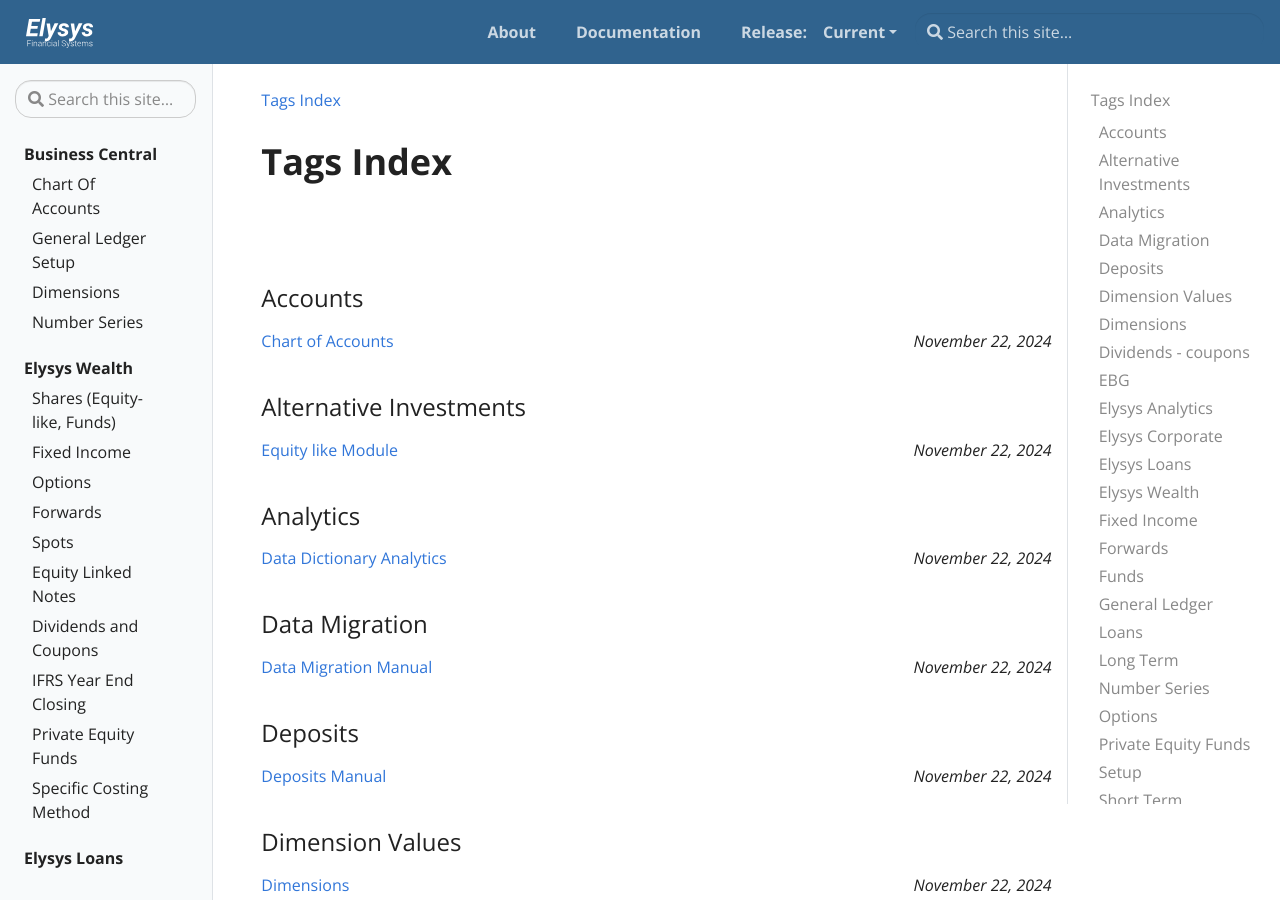
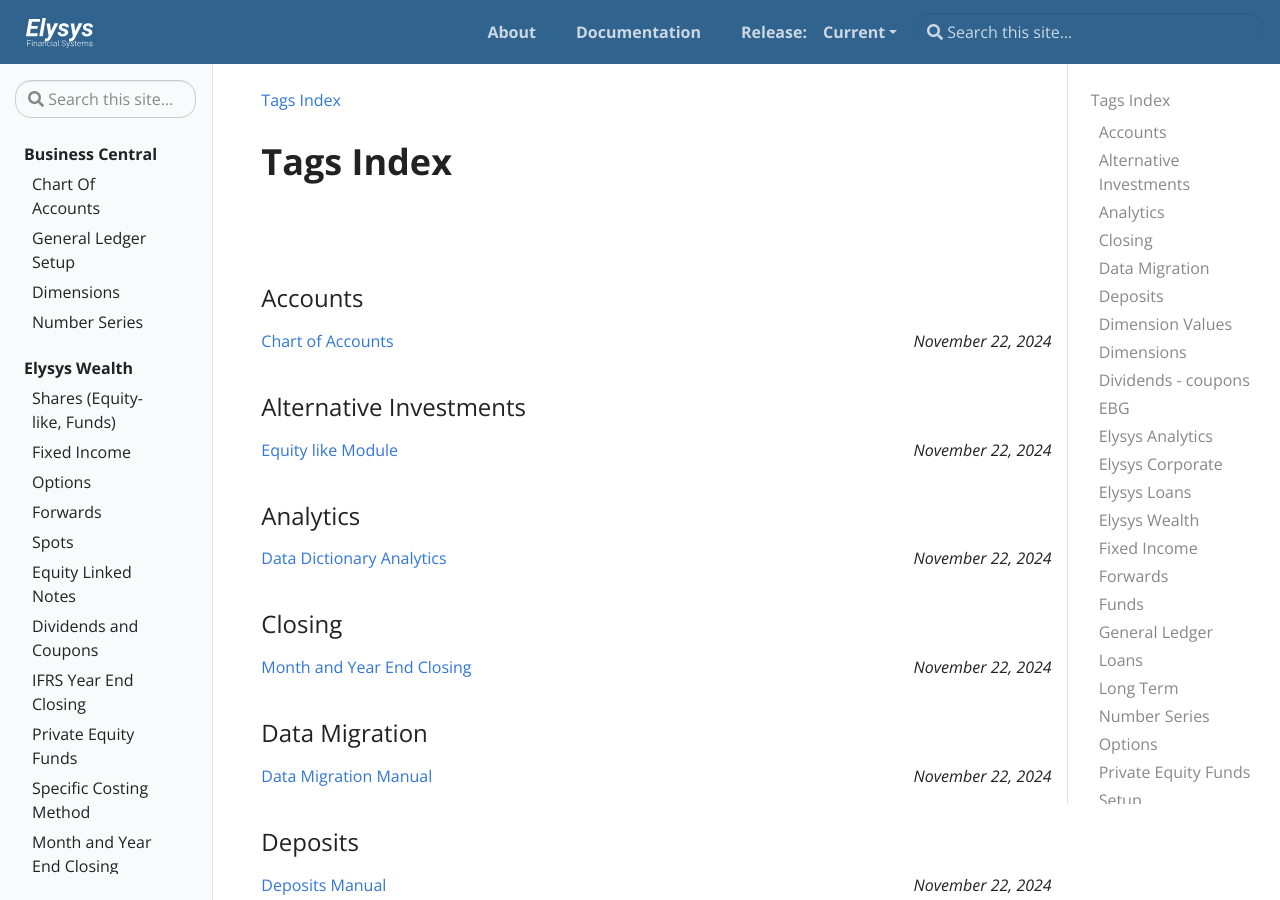
Before and after one commit to Elysys/Docs, a Jekyll site: the page built from pages/tags.html, in a window 1280 px wide and 900 px high. Built offline with Jekyll 4.4.1, drawn with Linux system fonts in a browser that asks for light colours; part of the change alters nothing that is shown.

Commit message:
MonthandYearEndClosing

```diff
--- a/_data/toc.yml
+++ b/_data/toc.yml
@@ -35,6 +35,8 @@
       links:
         - title: "Specific Cost Investment Transfer"
           url: "docs/wealth/SpecificCostInvestmentTransfer"
+    - title: "Month and Year End Closing"
+      url: "docs/wealth/MonthandYearEndClosing"
 - title: Elysys Loans
   url: "docs/loans/LoansModule"
   links:
--- /dev/null
+++ b/_docs/wealth/MonthandYearEndClosing.md
@@ -0,0 +1,129 @@
+---
+title: Month and Year End Closing
+tags:
+ - Closing
+description:
+---
+
+# Month and Year End Closing
+
+![/assets/img/ElysysWealthLogo.png](../../assets/img/ElysysWealthLogo.png)
+
+***Elysys Wealth -- Year End Closing***
+
+To evaluate profit and loss, a fiscal year closing report is provided at
+the end of each fiscal year. The month end activities are also included
+in the end.
+
+**Summary**
+
+Fiscal year closing involves the following steps:
+
+-   Closing the fiscal year using the Accounting Period option.
+
+-   Generating a year-end closing entry using the Close Income Statement
+    option.
+
+-   Posting the year-end closing entry.
+
+![/assets/img/MonthandYearEndClosing/Picture1.png](../../assets/img/MonthandYearEndClosing/Picture1.png)
+
+**Closing the fiscal year using the Accounting Period option**
+
+| | |
+| ---        |           --- |
+| Search for the **Accounting Periods** | ![/assets/img/MonthandYearEndClosing/Picture2.png](../../assets/img/MonthandYearEndClosing/Picture2.png) |
+| Create a new year and accounting period | ![/assets/img/MonthandYearEndClosing/Picture3.png](../../assets/img/MonthandYearEndClosing/Picture3.png)|
+| Close an accounting period by selecting the accounting period, and then choose the **Close Year** action.
+
+The field **Closed** will be ticked and the year locked.
+
+**Note**: even if the year is closed, the user still can process transactions.
+| ![/assets/img/MonthandYearEndClosing/Picture4.png](../../assets/img/MonthandYearEndClosing/Picture4.png) ![/assets/img/MonthandYearEndClosing/Picture5.png](../../assets/img/MonthandYearEndClosing/Picture5.png)|
+
+**Generating a year-end closing entry using the Close Income Statement
+option.**
+
+| | |
+| ---        |           --- |
+| Search for the **Close Income Statement** | ![/assets/img/MonthandYearEndClosing/Picture6.png](../../assets/img/MonthandYearEndClosing/Picture6.png) |
+| On the **Options tab**, fill in the fields as described in the following table.
+
+We can run the Close Income Statement batch twice:
+  - First with the Post Retained Earnings Acc = Balance. Result: **different lines** with each different
+  - Secondly, with the  Post Retained Earnings Acc = Details:
+Result: **one line with a lamp sum**
+| ![/assets/img/MonthandYearEndClosing/Picture7.png](../../assets/img/MonthandYearEndClosing/Picture7.png) |
+| The system suggests all GL entries to be posted for the year that was closed.
+
+Navigate to the general journal batch and choose the **Post** action.
+| ![/assets/img/MonthandYearEndClosing/Picture8.png](../../assets/img/MonthandYearEndClosing/Picture8.png) |
+| The entries will be processed in the General Ledger. | ![/assets/img/MonthandYearEndClosing/Picture9.png](../../assets/img/MonthandYearEndClosing/Picture9.png) ![/assets/img/MonthandYearEndClosing/Picture10.png](../../assets/img/MonthandYearEndClosing/Picture10.png)|
+
+-   The batch job processes all general accounts of the income statement
+    type and creates entries that cancel out their respective balances.
+
+-   That is, each entry is the sum of all the general ledger entries on
+    the account in the fiscal year.
+
+-   These new entries are placed in a journal in which you must specify
+    a balancing account and retained earnings account in the balance
+    sheet before you post.
+
+-   When you post the journal, an entry is posted to each income
+    statement account so that its balance becomes zero and at the same
+    time the year\'s result is transferred to the balance sheet.
+
+-   You must post the journal yourself. The batch job does not post the
+    entries automatically, except when an additional reporting currency
+    is being used. When an additional reporting currency is being used,
+    the batch job posts entries directly to the general ledger.
+
+-   The date on the lines that the batch job inserts in the journal is
+    always a closing date for the fiscal year. The closing date is a
+    fictitious date between the last day of the old fiscal year and the
+    first day of the new year. The advantage of posting on a closing
+    date is that you maintain the correct balances for the ordinary
+    dates of the fiscal year.
+
+-   The Close Income Statement batch job can be used several times. You
+    can post in a previous fiscal year, even after the income statement
+    accounts have been closed, if you run the batch job again.
+
+Microsoft documentation :
+*https://learn.microsoft.com/en-us/dynamics365/business-central/localfunctionality/italy/how-to-close-a-fiscal-year*
+
+**Month End Processes**
+
+![/assets/img/MonthandYearEndClosing/Picture11.png](../../assets/img/MonthandYearEndClosing/Picture11.png)
+
+| | |
+| ---        |           --- |
+| **Data required at month-end** | Currency Exchange Rates
+Market Prices |
+| **Transactions required at month-end** | General Journals / Payment Journal / Cash Receipt Journal…
+All trades & journals posted on Investments & Loans
+-	Investment Contracts FO/MO/BO
+-	Private Equity journal FO/MO/BO
+-	Cash/Investment Transfers
+-	Coupon Journal
+-	Dividend Journal
+-	Loan & Deposit Journal
+All the above must be settled using the Settlement Journal
+Apply entries for
+-	Customers (Cash receipts and invoices)
+-	Vendors (Payments and invoices) |
+| **Revaluation** | Portfolio Revaluation (IFRS mark to market)
+LUX GAAP Revaluation (lower of cost or market valuation)
+Forward Revaluation
+Future DS Valuation
+Settlement Revaluation
+Loan & Deposit Revaluation
+Business Central Adjust Exchange Rate
+-	Banks,
+-	Customers,
+-	Vendors
+-	G/L Accounts for Additional Reporting Currency |
+| **Accruals** | Coupon Accrued Journal
+Loan & Deposit Accrued Interest Journal |
+| **Bank reconciliations** | Reconcile BC entries against Bank statements - once reconciled, the process cannot be reversed; the transactions must be corrected with a manual journal or manual contract. |
```
Also changed, not shown: assets/img/MonthandYearEndClosing/Picture1.png (added), assets/img/MonthandYearEndClosing/Picture10.png (added), assets/img/MonthandYearEndClosing/Picture11.png (added), assets/img/MonthandYearEndClosing/Picture2.png (added), assets/img/MonthandYearEndClosing/Picture3.png (added), assets/img/MonthandYearEndClosing/Picture4.png (added), assets/img/MonthandYearEndClosing/Picture5.png (added), assets/img/MonthandYearEndClosing/Picture6.png (added), assets/img/MonthandYearEndClosing/Picture7.png (added), assets/img/MonthandYearEndClosing/Picture8.png (added), assets/img/MonthandYearEndClosing/Picture9.png (added).
